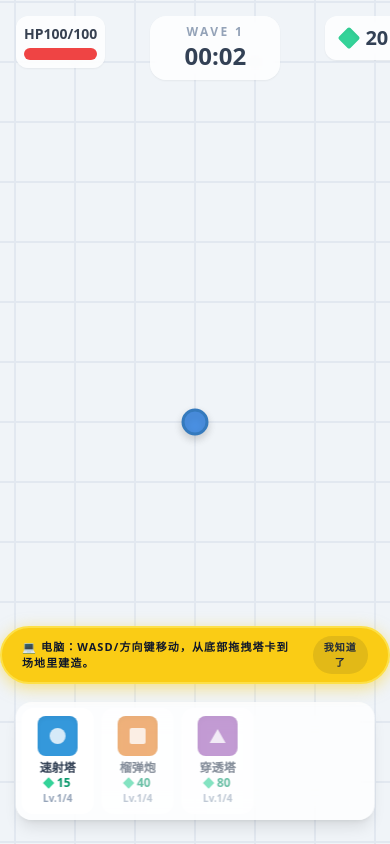
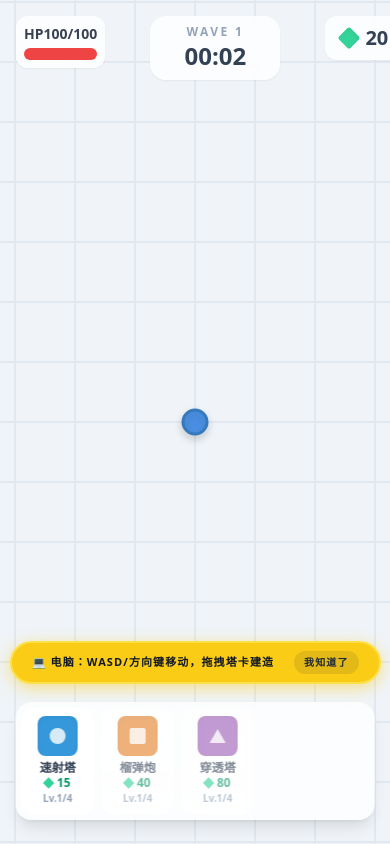
Before and after one commit to onovich/GeoGuard, a React (Vite) app: page / in a window 390 px wide. Both pictures are taken after a click on the button "开始游戏". Built offline with nearby package versions, Linux system fonts and the light colour scheme.

Commit message:
fix: extend mobile hint timer to 30s and concise control copy

```diff
--- a/src/data/gameConfig.js
+++ b/src/data/gameConfig.js
@@ -414,8 +414,8 @@ export const UI_COPY = {
   startTitle: '几何防线',
   gameOverTitle: '防线崩溃',
   startDescription: '移动角色自动射击。收集水晶，在地图上布置你的防御塔阵地。',
-  controlsPc: '电脑：WASD/方向键移动，从底部拖拽塔卡到场地里建造。',
-  controlsMobile: '手机：长按屏幕任意位置拖动摇杆移动角色，从底部拖拽塔卡到场地里建造。',
+  controlsPc: '电脑：WASD/方向键移动，拖拽塔卡建造',
+  controlsMobile: '手机：长按空白处移动角色，拖拽塔卡建造',
   introBanner: '生存并建立你的防线',
   invalidPlacement: '位置无效',
   insufficientFunds: '资金不足',
--- a/src/view/components/GameHud.jsx
+++ b/src/view/components/GameHud.jsx
@@ -16,7 +16,7 @@ export default function GameHud({
   setAudioVolume,
 }) {
   const [showControlsHint, setShowControlsHint] = useState(true);
-  const [hintCountdown, setHintCountdown] = useState(4);
+  const [hintCountdown, setHintCountdown] = useState(30);
   const isMobile = /Mobi|Android|iPhone/i.test(navigator.userAgent);
 
   useEffect(() => {
```
Also changed, not shown: 1 other file (tests, documents, lock files or other folders).
